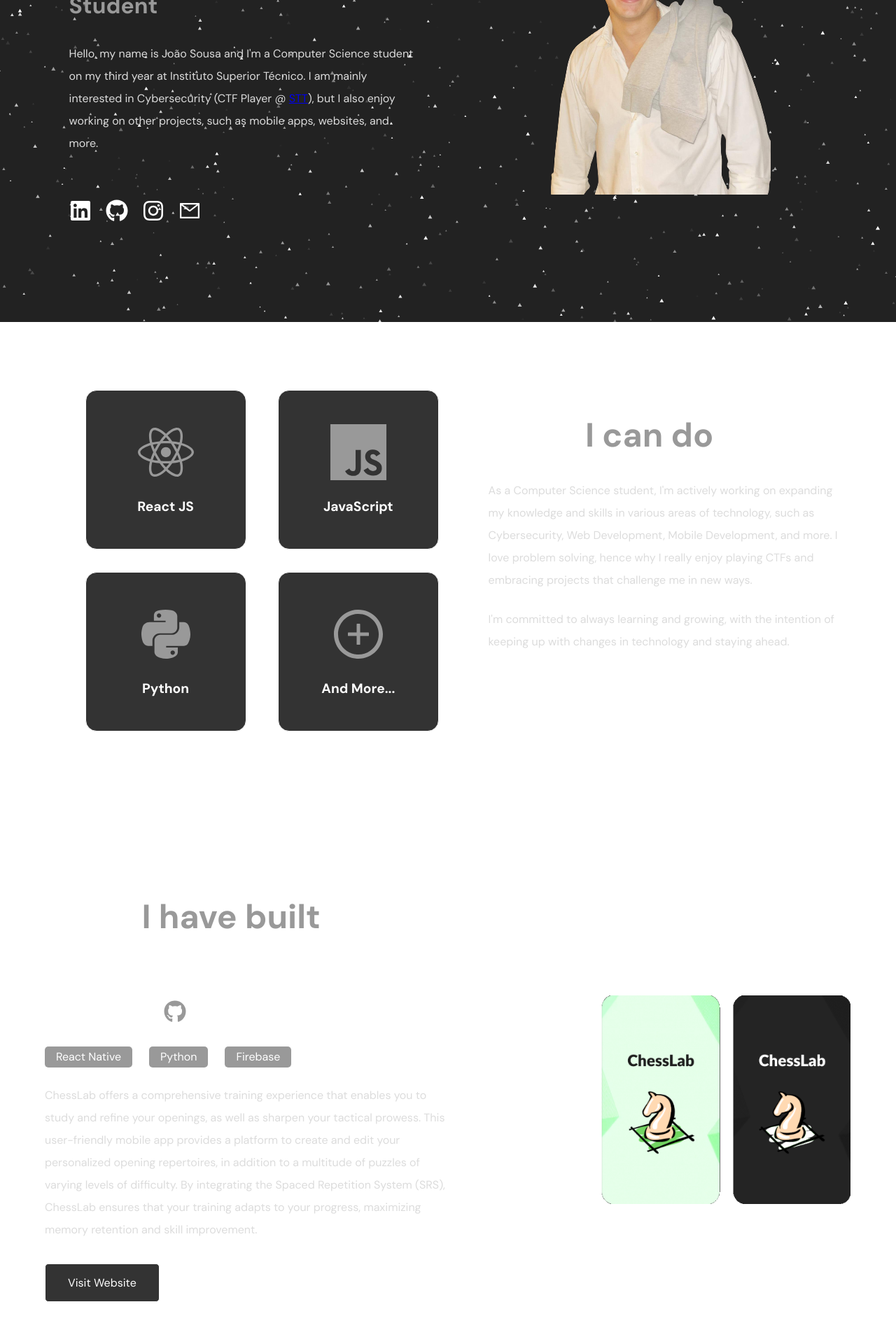
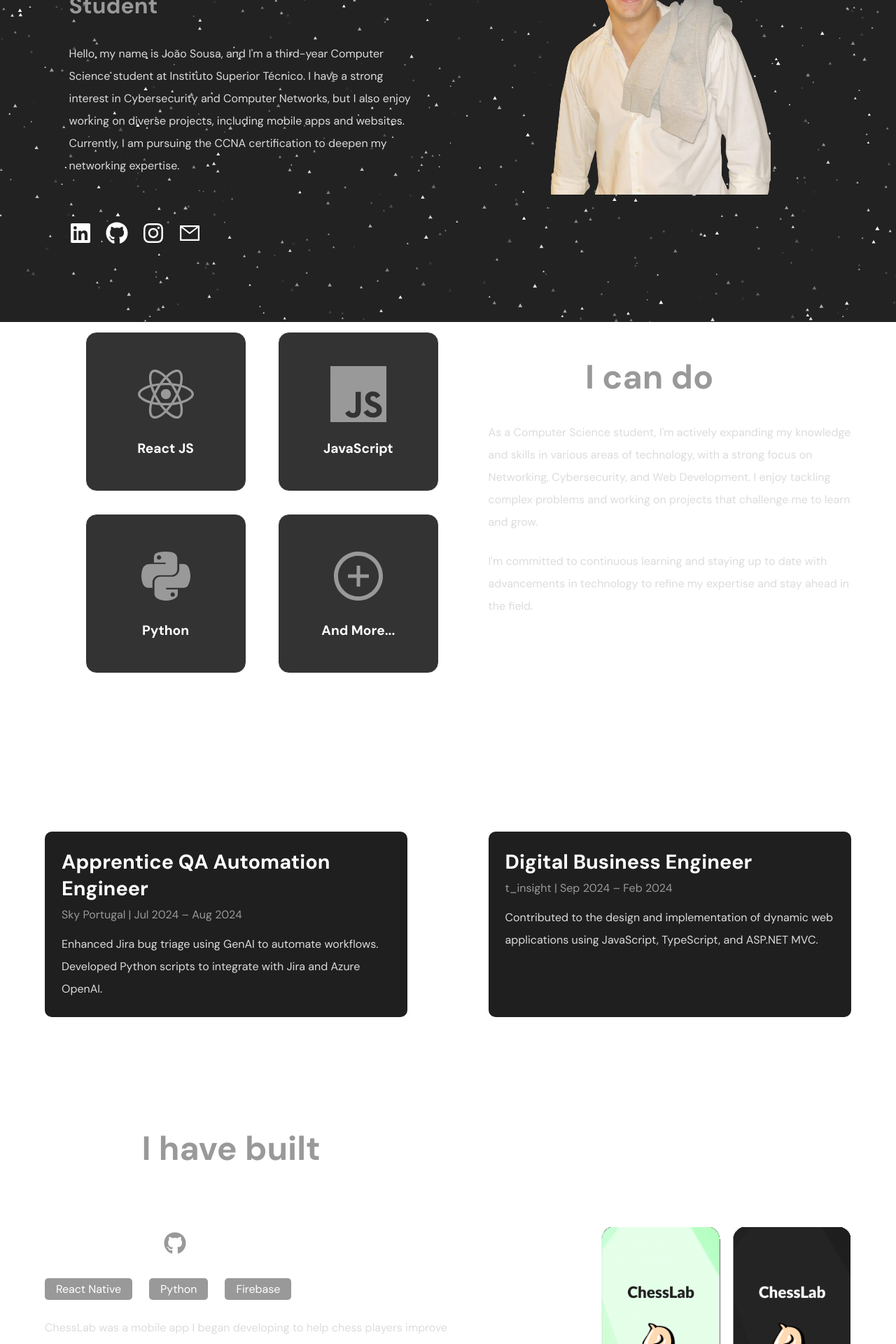
Before and after one commit to sousa16/portfolio-website, a React (Create React App) app: page / in a window 1280 px wide. Shown: the part 340-2260 px from the top of the page at 70% size. Built offline with nearby package versions, Linux system fonts and the light colour scheme.

Commit message:
updated deps, added work experience component and fix nav bar routing bug on desktop

```diff
--- a/src/App.js
+++ b/src/App.js
@@ -9,6 +9,7 @@ import Navbar from './components/Navbar';
 import ParticleBg from './components/ParticleBg';
 import Showcase from './components/Showcase';
 import MySkills from './components/MySkills';
+import WorkExperience from './components/WorkExperience';
 import MyProjects from './components/MyProjects';
 
 export default function App() {
@@ -18,10 +19,11 @@ export default function App() {
         <ParticleBg></ParticleBg>
         <Navbar></Navbar>
         <Container>
-            <Showcase id='showcase'/>
-            <MySkills id='skills'/>
-            <MyProjects id='projects'/>
-          </Container>
+          <Showcase id="showcase" />
+          <MySkills id="skills" />
+          <WorkExperience id="experience" />
+          <MyProjects id="projects" />
+        </Container>
       </ThemeProvider>
     </HashRouter>
   );
--- a/src/components/MyProjects.js
+++ b/src/components/MyProjects.js
@@ -12,9 +12,8 @@ const MyProjects = () => {
   return (
     <PaddingContainer
         id='projects'
-        top='8%'
         bottom='5%'
-        responsiveTop='20%'
+        responsiveTop='6rem'
         responsiveLeft='1rem'
         responsiveRight='1rem'
     >
--- a/src/components/MySkills.js
+++ b/src/components/MySkills.js
@@ -23,7 +23,6 @@ const MySkills = () => {
     return (
         <PaddingContainer
         id='skills'
-        top='10%'
         bottom='10%'
         responsiveLeft='1rem'
         responsiveRight='1rem'
@@ -59,15 +58,15 @@ const MySkills = () => {
                             What <GreyText>I can do</GreyText>
                         </Heading>
 
-                        <ParaText top='2rem' bottom='1.5rem'>
-                            As a Computer Science student, I'm actively working on expanding my knowledge and skills in various areas of technology,
-                            such as Cybersecurity, Web Development, Mobile Development, and more. I love problem solving, hence why I really
-                            enjoy playing CTFs and embracing projects that challenge me in new ways.
+                        <ParaText top="2rem" bottom="1.5rem">
+                            As a Computer Science student, I'm actively expanding my knowledge and skills in various areas of technology,
+                            with a strong focus on Networking, Cybersecurity, and Web Development. I enjoy tackling complex problems
+                            and working on projects that challenge me to learn and grow.
                         </ParaText>
 
                         <ParaText>
-                        I'm committed to always learning and growing, with the intention of keeping up with changes in technology and staying ahead.
-
+                            I'm committed to continuous learning and staying up to date with advancements in technology to refine my expertise
+                            and stay ahead in the field.
                         </ParaText>
                 </div>
             </FlexContainer>
--- a/src/components/Showcase.js
+++ b/src/components/Showcase.js
@@ -35,7 +35,7 @@ const Showcase = () => {
         responsiveRight='1rem'
         responsiveTop='8rem'
     >
-        <FlexContainer align='left' fullWidthChild>
+        <FlexContainer fullWidthChild>
 
             {/* --left-content-- */}
             <div>
@@ -55,10 +55,12 @@ const Showcase = () => {
                 </Heading>
 
                 <ParaText as='p' top='2rem' bottom='4rem'>
-                    Hello, my name is João Sousa and I'm a Computer Science student on my third year
-                    at Instituto Superior Técnico.
-                    I am mainly interested in Cybersecurity (CTF Player @ <a href='https://sectt.github.io/' target='_blank' rel="noreferrer">STT</a>),
-                    but I also enjoy working on other projects, such as mobile apps, websites, and more.
+                Hello, my name is João Sousa, and I'm a third-year Computer Science student at Instituto Superior Técnico.
+                I have a strong interest in Cybersecurity and Computer Networks,
+                but I also enjoy working on diverse projects, including mobile apps and websites.
+                <br></br>
+                Currently, I am pursuing the CCNA certification to deepen my networking expertise.
+
                 </ParaText>
 
                 {/* --social-icons-- */}
--- /dev/null
+++ b/src/components/WorkExperience.js
@@ -0,0 +1,66 @@
+import React from 'react';
+
+// import global styles
+import {
+    PaddingContainer,
+    FlexContainer,
+    Heading,
+    ParaText,
+    GreyText,
+} from '../styles/Global.styled';
+
+// import showcase styles
+import {
+    ExperienceCard,
+    ExperienceCardHeader,
+    ExperienceCardContent,
+} from '../styles/WorkExperience.styled';
+
+const WorkExperience = () => {
+    return (
+        <PaddingContainer
+            id="experience"
+            bottom="10%"
+            responsiveTop="6rem"
+        >
+            <Heading as="h2" size="h2" bottom="2rem">
+                Work Experience
+            </Heading>
+
+            <FlexContainer justify="space-between" wrap="wrap">
+                {/* Work Experience Cards */}
+                <ExperienceCard>
+                    <ExperienceCardHeader>
+                        <Heading as="h3" size="h3">
+                            Apprentice QA Automation Engineer
+                        </Heading>
+                        <GreyText>Sky Portugal | Jul 2024 – Aug 2024</GreyText>
+                    </ExperienceCardHeader>
+                    <ExperienceCardContent>
+                        <ParaText>
+                            Enhanced Jira bug triage using GenAI to automate workflows.
+                            Developed Python scripts to integrate with Jira and Azure OpenAI.
+                        </ParaText>
+                    </ExperienceCardContent>
+                </ExperienceCard>
+
+                <ExperienceCard>
+                    <ExperienceCardHeader>
+                        <Heading as="h3" size="h3">
+                            Digital Business Engineer
+                        </Heading>
+                        <GreyText>t_insight | Sep 2024 – Feb 2024</GreyText>
+                    </ExperienceCardHeader>
+                    <ExperienceCardContent>
+                        <ParaText>
+                            Contributed to the design and implementation of dynamic web applications using JavaScript, TypeScript, and ASP.NET MVC.
+                        </ParaText>
+                    </ExperienceCardContent>
+                </ExperienceCard>
+
+            </FlexContainer>
+        </PaddingContainer>
+    );
+};
+
+export default WorkExperience;
--- a/src/components/layouts/NavRightContainer.js
+++ b/src/components/layouts/NavRightContainer.js
@@ -1,6 +1,12 @@
-import React from 'react'
-import { NavButton } from '../../styles/Navbar.styled'
-import { FlexContainer } from '../../styles/Global.styled'
+import React from 'react';
+import { NavButton } from '../../styles/Navbar.styled';
+import { FlexContainer } from '../../styles/Global.styled';
+
+const scrollWithOffset = (el) => {
+  const yCoordinate = el.getBoundingClientRect().top + window.pageYOffset;
+  const yOffset = -100;
+  window.scrollTo({ top: yCoordinate + yOffset, behavior: 'smooth' });
+};
 
 const NavRightContainer = () => {
   return (
@@ -10,21 +16,23 @@ const NavRightContainer = () => {
       align='center'
       responsiveFlex
     >
-
-        <NavButton to='#home'>
+      <NavButton to='#home' scroll={el => scrollWithOffset(el)}>
         About Me
       </NavButton>
 
-        <NavButton to='#skills'>
+      <NavButton to='#skills' scroll={el => scrollWithOffset(el)}>
         Skills
       </NavButton>
 
-        <NavButton to='#projects'>
+      <NavButton to='#experience' scroll={el => scrollWithOffset(el)}>
+        Experience
+      </NavButton>
+
+      <NavButton to='#projects' scroll={el => scrollWithOffset(el)}>
         Projects
       </NavButton>
+    </FlexContainer>
+  );
+};
 
-    </FlexContainer>
-  )
-}
-
-export default NavRightContainer
+export default NavRightContainer;
--- a/src/components/layouts/Project.js
+++ b/src/components/layouts/Project.js
@@ -47,21 +47,29 @@ const Project = ({ data }) => {
             </PaddingContainer>
 
             <ParaText top='1.5rem' bottom='2rem'>
-                {data.project_desc}
+                {data.project_desc.split('\n').map((line, index) => (
+                <span key={index}>
+                    {line}
+                    <br />
+                </span>
+                ))}
             </ParaText>
 
-            <a href={data.button_url}  target='_blank' rel="noreferrer">
+            {data.button_url && data.button_text && (
+            <a href={data.button_url} target="_blank" rel="noreferrer">
                 <Button>{data.button_text}</Button>
             </a>
+            )}
+
         </div>
 
         {/* --right-section-project-content-- */}
         <ProjectImageContainer justify='flex-end'>
-            <ProjectImage
-                src={data.project_img}
-                alt={data.project_name}
-                solidBorder={false}
-            />
+        <ProjectImage
+            src={data.project_img}
+            alt={data.project_name}
+            $solidBorder={false}
+        />
         </ProjectImageContainer>
     </FlexContainer>
   )
--- a/src/styles/Global.styled.js
+++ b/src/styles/Global.styled.js
@@ -33,7 +33,7 @@ export const FlexContainer = styled.div`
     }
 
     @media(max-width: ${({ theme }) => theme.breakpoints.mobile}) {
-        display: ${({ responsiveFlex}) => responsiveFlex ? 'flex': 'block'};
+        display: ${({ responsiveFlex }) => responsiveFlex ? 'flex': 'block'};
         flex-direction: ${({ responsiveDirection }) => responsiveDirection};
     }
 `
--- a/src/styles/MyProject.styled.js
+++ b/src/styles/MyProject.styled.js
@@ -20,7 +20,7 @@ export const ProjectImageContainer = styled.div`
 
 // width at 80% for websites, don't specify for square logos
 export const ProjectImage = styled.img`
-    border: ${({ solidBorder }) => (solidBorder ? '1px solid #fff' : '1px solid transparent')};
+    border: ${({ $solidBorder }) => ($solidBorder ? '1px solid #fff' : '1px solid transparent')};
     width: ${({ width }) => width};
     height: 300px;
     object-fit: contain;
--- /dev/null
+++ b/src/styles/WorkExperience.styled.js
@@ -0,0 +1,43 @@
+import styled from 'styled-components';
+
+// Container for the Work Experience Section
+export const ExperienceCard = styled.div`
+    background: #1f1f1f;
+    border-radius: 10px;
+    padding: 1.5rem;
+    width: 45%;
+    margin: 1rem 0;
+    transition: all 0.3s ease;
+
+    &:hover {
+        box-shadow: 0 4px 8px rgba(0, 0, 0, 0.2);
+        transform: translateY(-5px);
+    }
+
+    @media (max-width: 768px) {
+        width: 100%;
+    }
+`;
+
+// Header styling inside ExperienceCard
+export const ExperienceCardHeader = styled.div`
+    margin-bottom: 1rem;
+    h3 {
+        font-size: 1.8rem;
+        color: #fff;
+        margin-bottom: 0.5rem;
+    }
+
+    GreyText {
+        color: #9e9e9e;
+    }
+`;
+
+// Content within each ExperienceCard
+export const ExperienceCardContent = styled.div`
+    ParaText {
+        font-size: 1rem;
+        color: #d3d3d3;
+        line-height: 1.5;
+    }
+`;
--- a/src/utils/Data.js
+++ b/src/utils/Data.js
@@ -32,17 +32,15 @@ export const projectDetails = [
     {
         id: 0,
         project_name: 'ChessLab',
-        project_desc: `ChessLab offers a comprehensive training experience that enables you to study and refine your openings, as well as sharpen your tactical prowess.
-        This user-friendly mobile app provides a platform to create and edit your personalized opening repertoires, in addition to a multitude of puzzles of varying levels of difficulty.
-        By integrating the Spaced Repetition System (SRS), ChessLab ensures that your training adapts to your progress, maximizing memory retention and skill improvement.`,
+        project_desc: `ChessLab was a mobile app I began developing to help chess players improve their openings and tactical skills through a personalized training experience.
+        The app aimed to allow users to create and edit opening repertoires and practice puzzles. Although the project isn't completed, it gave me valuable experience in mobile app development and sparked my interest in integrating advanced learning features like Spaced Repetition.`,
         tech_stack: ['React Native', 'Python', 'Firebase'],
         project_img: ChessLabPrev,
-        // project_url: '#',
         reverse: false,
-        button_text: 'Visit Website',
-        button_url: 'http://www.chesslab.pt'
+        // button_text: 'Visit Website',
+        // button_url: 'http://www.chesslab.pt'
     }
-]
+];
 
 export const navLinks = [
     {
@@ -59,6 +57,12 @@ export const navLinks = [
 
     {
         id: 2,
+        name: 'Work Experience',
+        to: 'experience'
+    },
+
+    {
+        id: 3,
         name: 'My Projects',
         to: 'projects'
     }
```
Also changed, not shown: 2 other files (tests, documents, lock files or other folders). Lines whose indentation alone changed are shown as unchanged.
